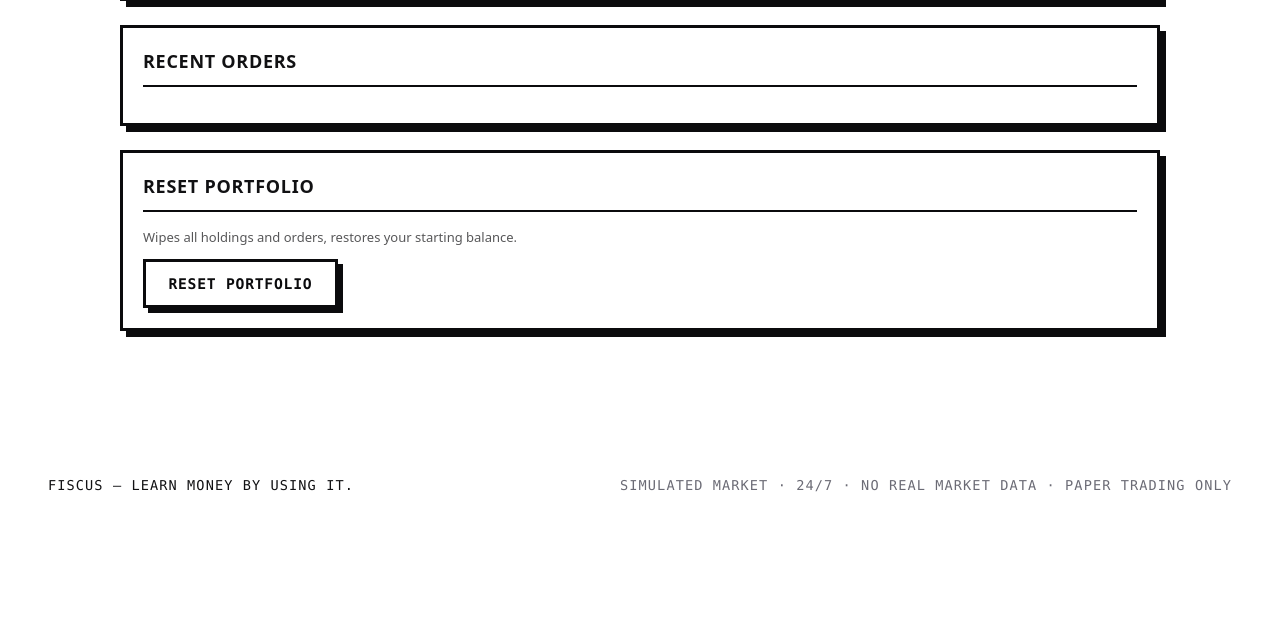
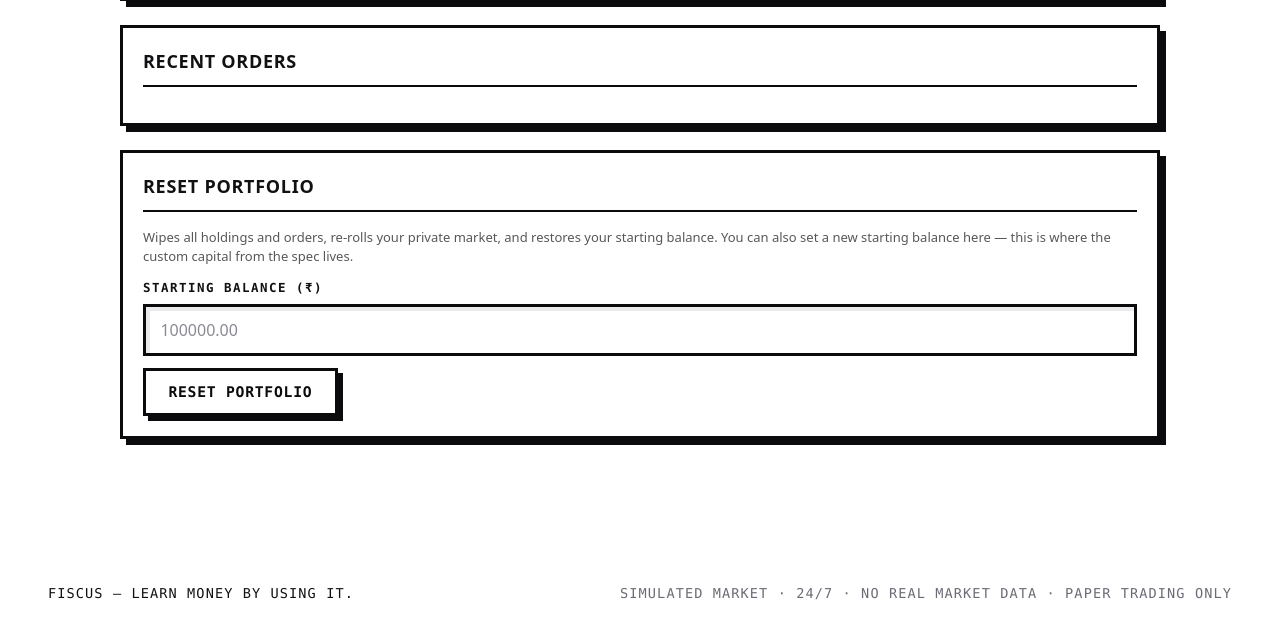
Before and after one commit to ThoratSoham/Fiscus, a Django app: page /invest/ in a window 1280 px wide. Shown: the part 1041-1685 px from the top of the page. Before the commit the page ends 1533 px from the top, so only its background shows below. Run offline with Django 5.2, Linux system fonts and the light colour scheme; some libraries are stand-ins or nearby versions.

Commit message:
Custom starting balance on portfolio reset (spec 6.7)
POST /api/invest/reset/ accepts optional starting_balance (₹100–₹10M);
the reset panel exposes the field and the confirm dialog shows the new
capital. The student's P&L is always relative to their chosen number.
33 invest tests pass (3 new: custom balance, invalid values rejected).

🤖 Generated with Codebuff
Co-Authored-By: Codebuff <noreply@codebuff.com>

```diff
--- a/invest/static/invest/js/invest.js
+++ b/invest/static/invest/js/invest.js
@@ -256,6 +256,10 @@
     var ret = document.getElementById("chip-return");
     ret.textContent = signedMoney(p.return_amount) + " (" + signedMoney(p.return_pct) + "%)";
     ret.style.color = Number(p.return_amount) < 0 ? PALETTE.red : (Number(p.return_amount) > 0 ? PALETTE.green : "inherit");
+    var balanceInput = document.getElementById("reset-balance");
+    if (balanceInput && document.activeElement !== balanceInput) {
+      balanceInput.value = Number(p.starting_balance).toFixed(2);
+    }
   }
 
   function renderHoldings() {
@@ -439,9 +443,14 @@
       alert("Reset is disabled in this static preview.");
       return;
     }
-    if (!window.confirm("Reset your portfolio? This wipes all holdings and orders, restores your starting balance, and re-rolls your private market.")) return;
+    var startingBalance = document.getElementById("reset-balance").value;
+    if (!startingBalance || Number(startingBalance) < 100) {
+      alert("Enter a starting balance of at least ₹100.");
+      return;
+    }
+    if (!window.confirm("Reset your portfolio? This wipes all holdings and orders, re-rolls your private market, and restores your starting balance" + (state.portfolio && Number(startingBalance) !== Number(state.portfolio.starting_balance) ? " (new starting balance ₹" + Number(startingBalance).toLocaleString("en-IN") + ")" : "") + ".")) return;
     try {
-      await api("/api/invest/reset/", { method: "POST" });
+      await api("/api/invest/reset/", { method: "POST", body: JSON.stringify({ starting_balance: startingBalance }) });
       await loadAll();
     } catch (err) {
       alert(err.message);
--- a/invest/templates/invest/invest.html
+++ b/invest/templates/invest/invest.html
@@ -115,8 +115,14 @@
     <!-- danger zone -->
     <section class="panel">
       <h2 class="panel__title">Reset portfolio</h2>
-      <p class="panel__note">Wipes all holdings and orders, restores your starting balance.</p>
-      <button class="btn" type="button" id="reset-btn">Reset portfolio</button>
+      <p class="panel__note">Wipes all holdings and orders, re-rolls your private market, and restores your starting balance. You can also set a new starting balance here — this is where the custom capital from the spec lives.</p>
+      <label class="field">
+        <span class="field__label">Starting balance (₹)</span>
+        <input class="field__input" type="number" step="0.01" min="100" max="10000000" id="reset-balance" placeholder="100000.00">
+      </label>
+      <div class="panel__actions" style="margin-top:12px">
+        <button class="btn" type="button" id="reset-btn">Reset portfolio</button>
+      </div>
     </section>
   </main>
 
--- a/invest/views.py
+++ b/invest/views.py
@@ -245,9 +245,31 @@ def place_order(request):
 @authentication_classes(AUTH)
 @permission_classes(PERM)
 def reset_portfolio(request):
-    """Reset: wipe positions + orders, restore the starting balance, and
-    re-roll the market seed — a genuinely fresh private market."""
+    """Reset: wipe positions + orders, restore (or set) the starting balance,
+    and re-roll the market seed — a genuinely fresh private market.
+
+    Accepts an optional `starting_balance` (spec 6.7: chosen at creation or
+    on reset). Default stays ₹1,00,000 when omitted.
+    """
     portfolio = VirtualPortfolio.get_or_create_for(request.user.id)
+
+    starting = request.data.get("starting_balance")
+    if starting is not None:
+        try:
+            starting = Decimal(str(starting))
+        except Exception:
+            return Response(
+                {"detail": "starting_balance must be a number."},
+                status=status.HTTP_400_BAD_REQUEST,
+            )
+        if starting < Decimal("100") or starting > Decimal("10000000"):
+            return Response(
+                {"detail": "Starting balance must be between ₹100 and ₹10,000,000."},
+                status=status.HTTP_400_BAD_REQUEST,
+            )
+        portfolio.starting_balance = starting
+        portfolio.save(update_fields=["starting_balance", "updated_at"])
+
     old_seed = portfolio.seed
     portfolio.reset()
     return Response(
```
Also changed, not shown: invest/tests.py (+24 -0 lines).
